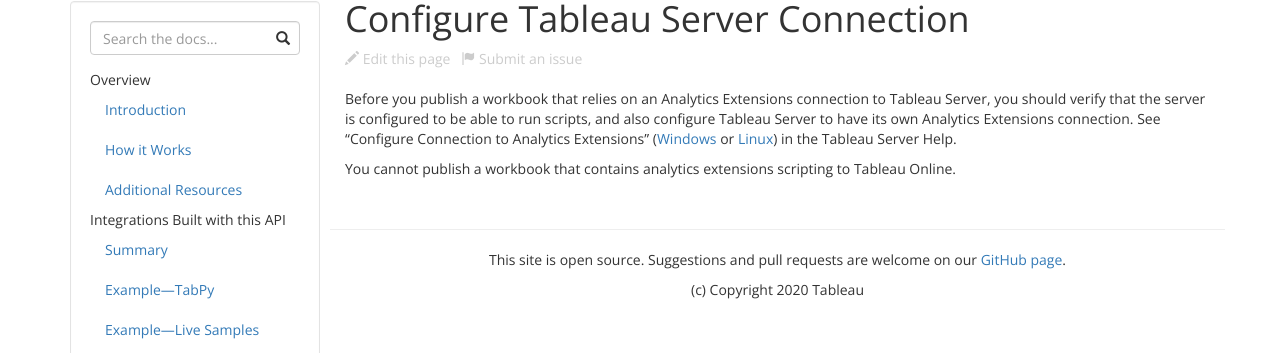
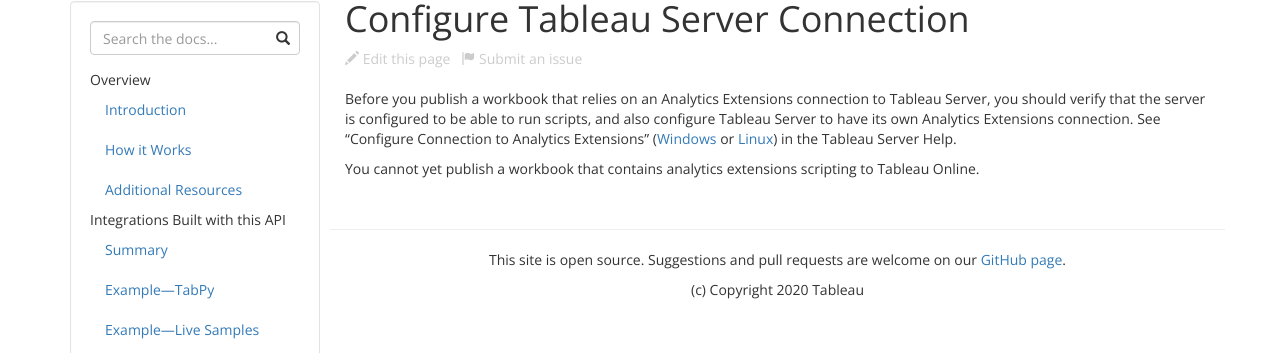
Before and after one commit to tableau/analytics-extensions-api, a Jekyll site: the page built from docs/ae_connect_server.md, in a window 1280 px wide. Shown: the part 89-442 px from the top of the page. Built offline with Jekyll 4.4.1, drawn with Linux system fonts in a browser that asks for light colours; nearby versions of some CDN libraries.

Commit message:
Update ae_connect_server.md

```diff
--- a/docs/ae_connect_server.md
+++ b/docs/ae_connect_server.md
@@ -3,6 +3,6 @@
 layout: docs
 ---
 
-Before you publish a workbook that relies on an Analytics Extensions connection to Tableau Server, you should verify that the server is configured to be able to run scripts, and also configure Tableau Server to have its own Analytics Extensions connection. See "Configure Connection to Analytics Extensions" ([Windows](https://help.tableau.com/v2020.1/server/en-us/config_r_tabpy.htm) or [Linux](https://help.tableau.com/v2020.1/server-linux/en-us/config_r_tabpy.htm)) in the Tableau Server Help.
+Before you publish a workbook that relies on an Analytics Extensions connection to Tableau Server, you should verify that the server is configured to be able to run scripts, and also configure Tableau Server to have its own Analytics Extensions connection. See "Configure Connection to Analytics Extensions" ([Windows](https://help.tableau.com/current/server/en-us/config_r_tabpy.htm) or [Linux](https://help.tableau.com/current/server-linux/en-us/config_r_tabpy.htm)) in the Tableau Server Help.
 
-You cannot publish a workbook that contains analytics extensions scripting to Tableau Online.
+You cannot yet publish a workbook that contains analytics extensions scripting to Tableau Online.
```
